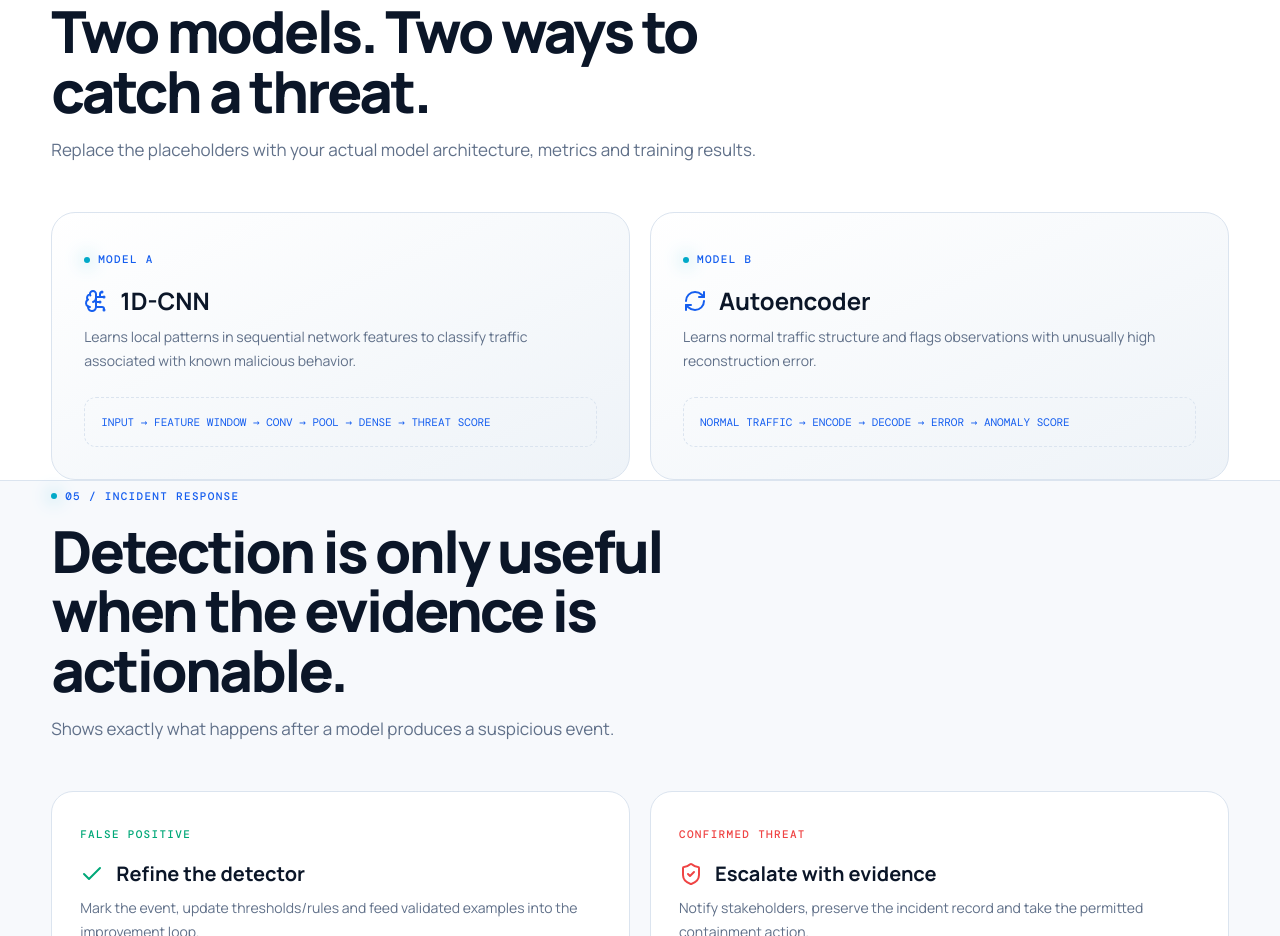
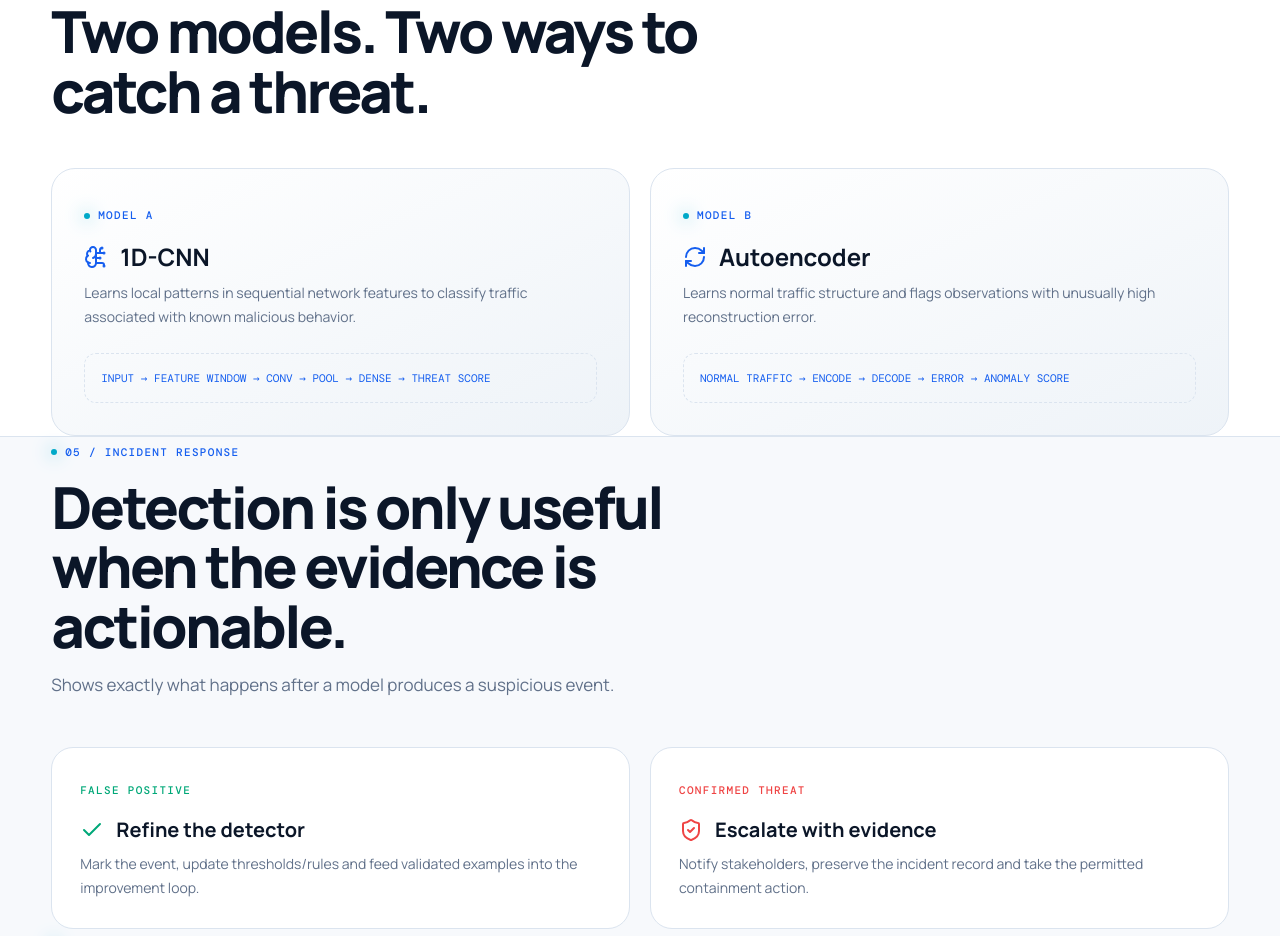
Before and after one commit to Chinuuu-u/Sentinel-Preview, a React (Vite) app: page / in a window 1280 px wide. Shown: the part 4540-5476 px from the top of the page. Built offline with nearby package versions, Linux system fonts and the light colour scheme.

Commit message:
modified:   src/components/AIEngine.jsx

```diff
--- a/src/components/AIEngine.jsx
+++ b/src/components/AIEngine.jsx
@@ -30,8 +30,8 @@ export default function AIEngine() {
           eyebrow="04 / AI engine"
           title="Two models. Two ways to catch a threat."
         >
-          Replace the placeholders with your actual model architecture, metrics
-          and training results.
+          {/* Replace the placeholders with your actual model architecture, metrics
+          and training results. */}
         </SectionHead>
 
         <div className="grid gap-5 md:grid-cols-2">
```
